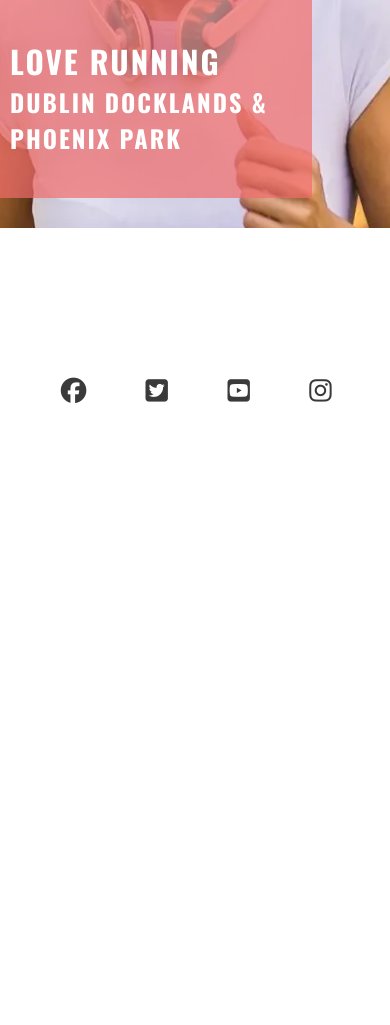
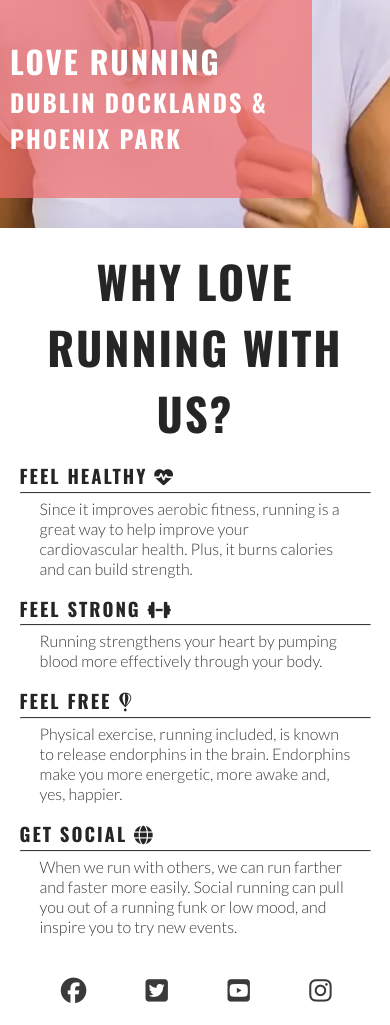
Before and after one commit to abigail-ryan/love-running-project, a plain HTML site: page index.html in a window 390 px wide. Shown: the part 419-1444 px from the top of the page. Before the commit the page ends 844 px from the top, so only its background shows below. Drawn offline with nearby package versions, Linux system fonts and the light colour scheme.

Commit message:
Add reasons section styled for mobile

```diff
--- a/assets/css/style.css
+++ b/assets/css/style.css
@@ -97,7 +97,7 @@ main {
 #hero {
     height: 600px;
     width: 100%;
-    background: url(../images/hero-image.webp) no-repeat center center/cover;
+    background: url("../images/hero-image.webp") no-repeat center center/cover;
     position: relative;
 }
 
@@ -115,6 +115,32 @@ main {
 
 #cover-text > h2, #cover-text > h3 {
     color: #ffffff;
+}
+
+/* Reasons section*/
+#reasons {
+    width: 90%;
+    margin: 20px auto;
+}
+
+#reasons h2 {
+    margin-bottom: 20px;
+    text-align: center;
+    font-size: 280%;
+}
+
+#benefits-physical > div, #benefits-mental > div {
+    line-height: 20px;
+    margin-bottom: 20px;
+}
+
+#benefits p {
+    padding: 0 20px;
+}
+
+#benefits hr {
+    border-top: 1px solid #3a3a3a;
+    margin: 5px 0;
 }
 
 /* Footer */
--- a/index.html
+++ b/index.html
@@ -43,6 +43,39 @@
             </div>
         </section>
 
+        <section id="reasons">
+            <h2>Why Love Running With Us?</h2>
+            <div id="benefits">
+                <div id="benefits-physical">
+                    <div>
+                        <h3>FEEL HEALTHY <i class="fa-solid fa-heart-pulse"></i></h3>
+                        <hr>
+                        <p>Since it improves aerobic fitness, running is a great way to help improve your cardiovascular
+                            health. Plus, it burns calories and can build strength.</p>
+                    </div>
+                    <div>
+                        <h3>FEEL STRONG <i class="fa-solid fa-dumbbell"></i></h3>
+                        <hr>
+                        <p>Running strengthens your heart by pumping blood more effectively through your body.</p>
+                    </div>
+                </div>
+                <div id="benefits-mental">
+                    <div>
+                        <h3>FEEL FREE <i class="fa-brands fa-fly"></i></h3>
+                        <hr>
+                        <p>Physical exercise, running included, is known to release endorphins in the brain. Endorphins
+                            make you more energetic, more awake and, yes, happier.</p>
+                    </div>
+                    <div>
+                        <h3>GET SOCIAL <i class="fa-solid fa-globe"></i></h3>
+                        <hr>
+                        <p>When we run with others, we can run farther and faster more easily. Social running can pull
+                            you out of a running funk or low mood, and inspire you to try new events.</p>
+                    </div>
+                </div>
+            </div>
+        </section>
+
     </main>
 
     <!-- Footer -->
@@ -51,11 +84,14 @@
             <li><a href="https://www.facebook.com/" target="_blank" rel="noopener"
                     aria-label="Visit our Facebook page (opens in a new tab)"><i class="fa-brands fa-facebook"></i></a>
             <li><a href="https://twitter.com/" target="_blank" rel="noopener"
-                    aria-label="Visit our Twitter page (opens in a new tab)"><i class="fa-brands fa-square-twitter"></i></a>
+                    aria-label="Visit our Twitter page (opens in a new tab)"><i
+                        class="fa-brands fa-square-twitter"></i></a>
             <li><a href="https://www.youtube.com/" target="_blank" rel="noopener"
-                    aria-label="Visit our YouTube page (opens in a new tab)"><i class="fa-brands fa-square-youtube"></i></a>
+                    aria-label="Visit our YouTube page (opens in a new tab)"><i
+                        class="fa-brands fa-square-youtube"></i></a>
             <li><a href="https://www.instagram.com/" target="_blank" rel="noopener"
-                        aria-label="Visit our Instagram page (opens in a new tab)"><i class="fa-brands fa-instagram"></i></a>
+                    aria-label="Visit our Instagram page (opens in a new tab)"><i
+                        class="fa-brands fa-instagram"></i></a>
             </li>
         </ul>
     </footer>
```
